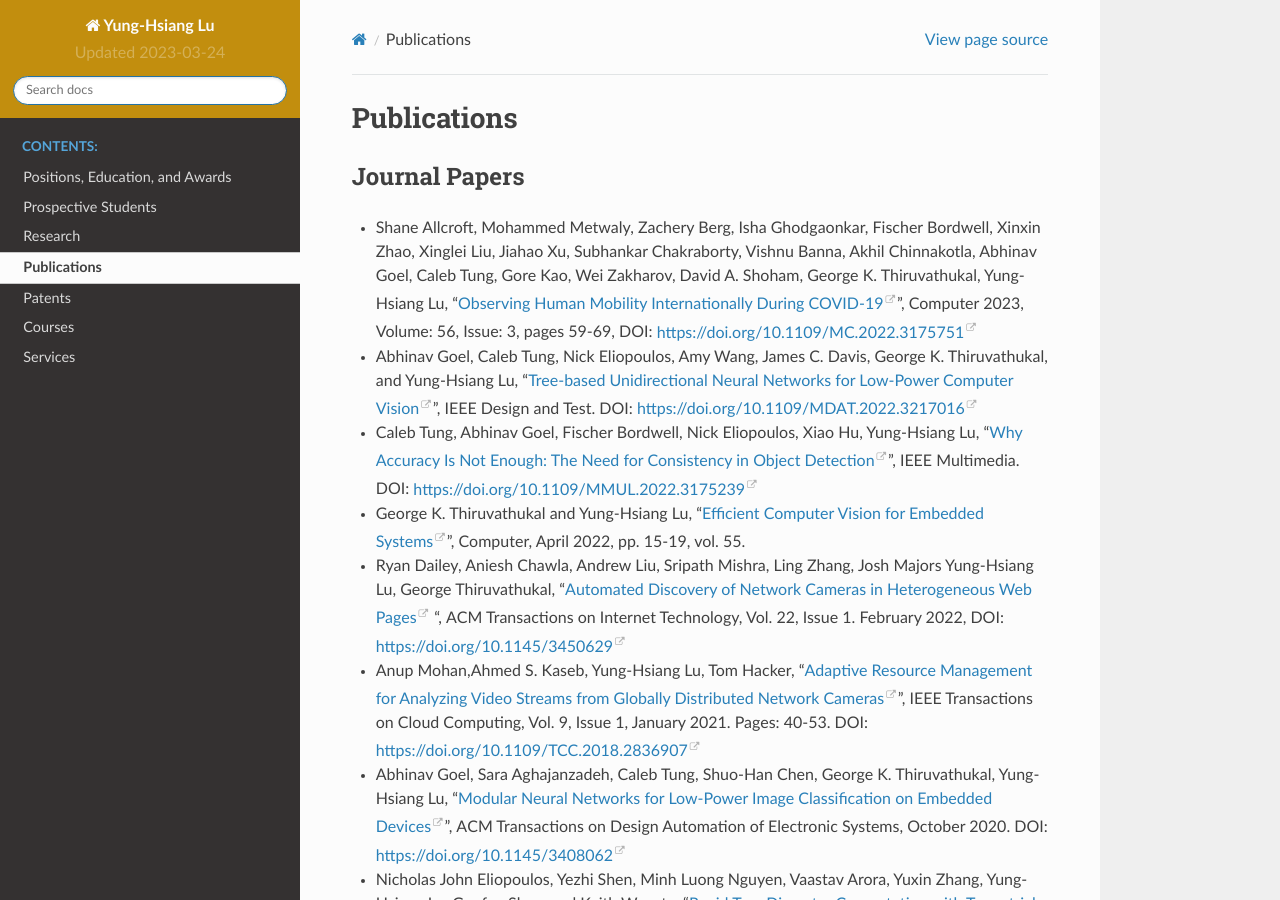
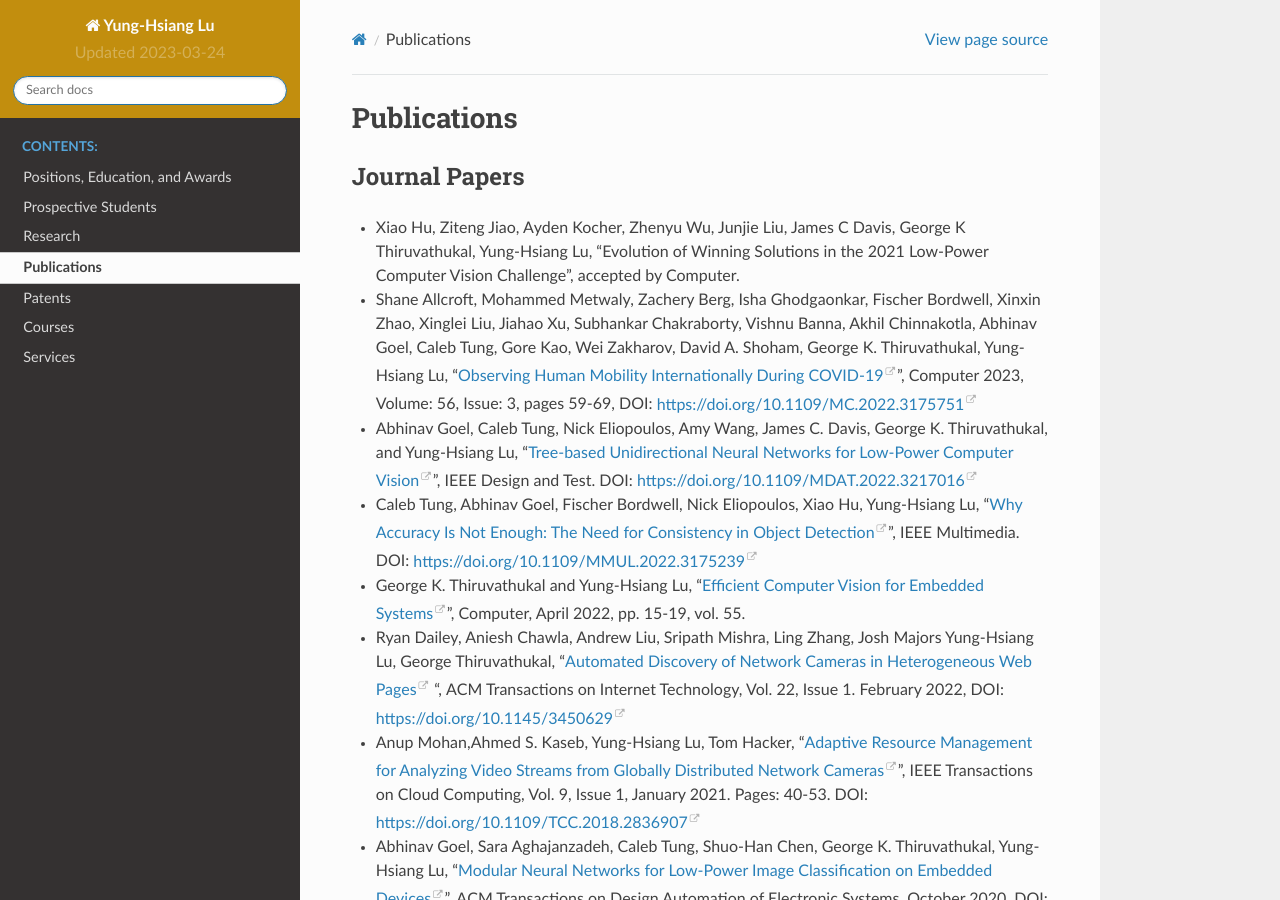
Before and after one commit to luyunghsiang/yhluweb, a Sphinx documentation site: the page built from source/publications.rst, in a window 1280 px wide and 900 px high. Built offline with Sphinx 7.4.7 and the Read the Docs theme 2.0.0, drawn with Linux system fonts in a browser that asks for light colours.

Commit message:
add paper

```diff
--- a/source/publications.rst
+++ b/source/publications.rst
@@ -3,6 +3,11 @@
 
 Journal Papers
 --------------
+
+- Xiao Hu, Ziteng Jiao, Ayden Kocher, Zhenyu Wu, Junjie Liu, James C
+  Davis, George K Thiruvathukal, Yung-Hsiang Lu, "Evolution of Winning
+  Solutions in the 2021 Low-Power Computer Vision Challenge", accepted
+  by Computer.
 
 - Shane Allcroft, Mohammed Metwaly, Zachery Berg, Isha Ghodgaonkar,
   Fischer Bordwell, Xinxin Zhao, Xinglei Liu, Jiahao Xu, Subhankar
```
